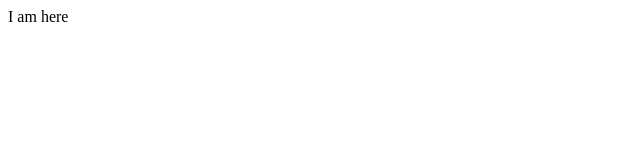
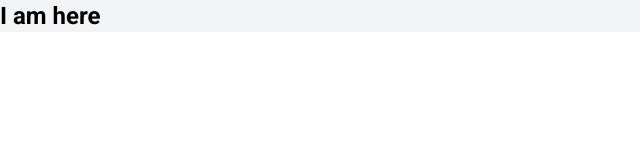
Before and after one commit to kodervine/ratesreader, a React (Vite) app: page / in a window 1280 px wide. Shown: the top 160 px of the page, without its empty margins (0-640 px from the left). Built offline with nearby package versions, Linux system fonts and the light colour scheme.

Commit message:
tailwind config misbehaving

```diff
--- a/src/App.tsx
+++ b/src/App.tsx
@@ -2,7 +2,7 @@
 import "./App.css";
 
 function App() {
-  return <div className="App">I am here</div>;
+  return <div className="text-2xl bg-gray-100 font-bold">I am here</div>;
 }
 
 export default App;
--- a/src/index.css
+++ b/src/index.css
@@ -0,0 +1,10 @@
+@import url('https://fonts.googleapis.com/css2?family=Inter:wght@200;300;400;500;600;700;800&family=Roboto:ital,wght@0,300;0,400;0,500;0,700;0,900;1,300;1,400;1,500;1,700&display=swap');
+
+@tailwind base;
+@tailwind components;
+@tailwind utilities;
+
+body {
+  font-family: 'Inter', sans-serif;
+font-family: 'Roboto', sans-serif;
+}
--- a/tailwind.config.cjs
+++ b/tailwind.config.cjs
@@ -1,8 +1,8 @@
 /** @type {import('tailwindcss').Config} */
 module.exports = {
-  content: [],
+  content: ["./src/**/*.{js,jsx,ts,tsx}"],
   theme: {
     extend: {},
   },
   plugins: [],
-}
+};
```
